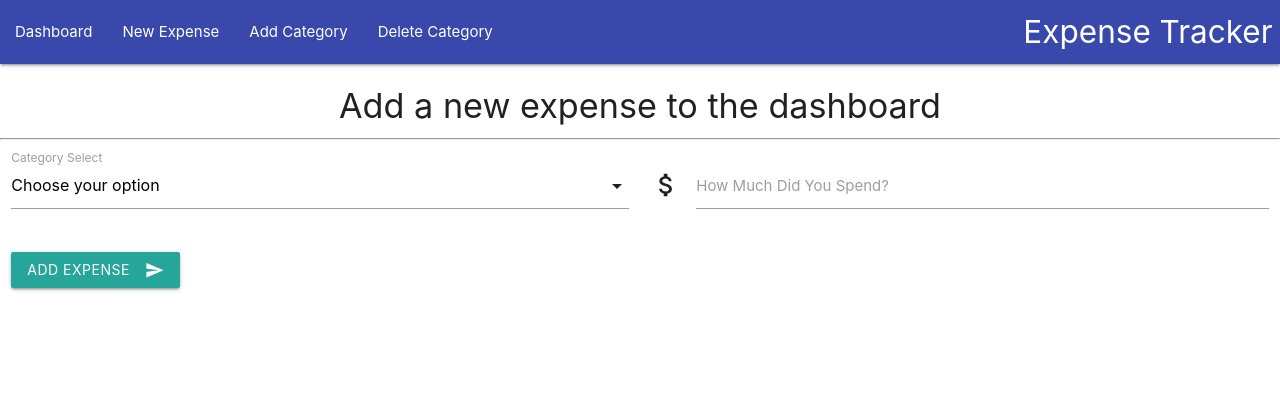
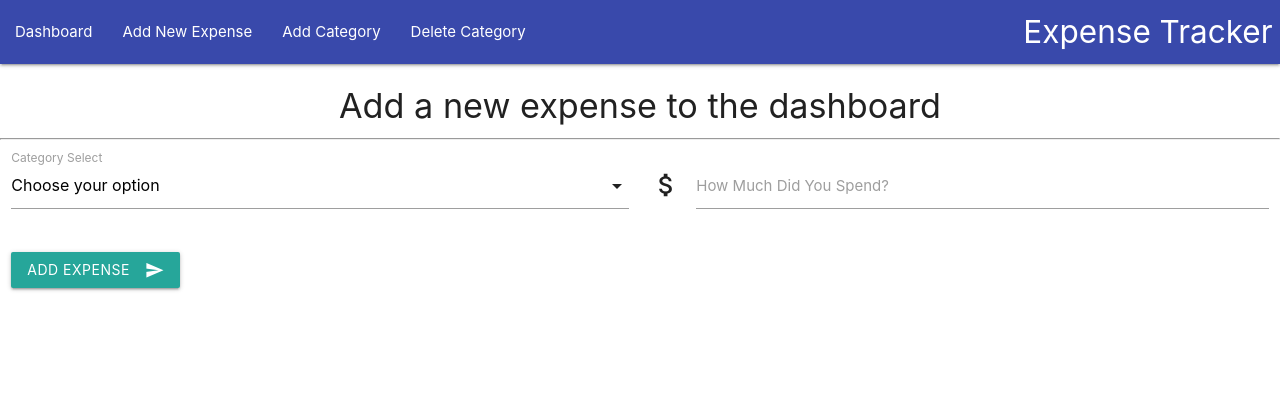
Before and after one commit to luigilangella/milestone-project-3, a Flask app: page /addExpense in a window 1280 px wide. Shown: the top 420 px of the page. Run offline with Flask 2, Linux system fonts and the light colour scheme; data that the repository does not hold is empty; parts of the project's set-up code (start-up, migrations or seed data) failed here and were passed over; some libraries are stand-ins or nearby versions.

Commit message:
Update app.py, fix addExpence functionality

```diff
--- a/app.py
+++ b/app.py
@@ -28,7 +28,7 @@ def addExpense():
 @app.route('/insertExpense', methods=['POST'])
 def insertExpense():
     all_categories = mongo.db.categories
-    all_categories.replace_one({ 'category_name': request.form.get('category_name') },{'category_name': request.form.get('category_name'),'value':int(request.form.get('value'))})
+    all_categories.update_one({'category_name': request.form.get('category_name')}, {'$inc': {'value':int(request.form.get('value'))}})
     return redirect(url_for('dashboard'))
 
 @app.route('/delete_category/<category_id>')
--- a/static/css/style.css
+++ b/static/css/style.css
@@ -6,6 +6,10 @@ body {
 
 main {
     flex: 1 0 auto;
+}
+
+strong {
+    font-size: x-large;
 }
 
 .page-footer .footer-copyright {
--- a/static/data/data.json
+++ b/static/data/data.json
@@ -1 +1 @@
-[{"_id": {"$oid": "5d501c461c9d440000042749"}, "category_name": "Home_Insurance", "value": 2000}, {"_id": {"$oid": "5d501c7e1c9d44000004274a"}, "category_name": "Electricity", "value": 220}, {"_id": {"$oid": "5d501caf1c9d44000004274b"}, "category_name": "Gas", "value": 85}, {"_id": {"$oid": "5d501cc41c9d44000004274c"}, "category_name": "Water_Sewer", "value": 55.0}, {"_id": {"$oid": "5d501cff1c9d44000004274d"}, "category_name": "Phone_Internet", "value": 45}, {"_id": {"$oid": "5d501d971c9d44000004274e"}, "category_name": "TV_Satellite", "value": 25.0}, {"_id": {"$oid": "5d501db21c9d44000004274f"}, "category_name": "Grocery", "value": 350}, {"_id": {"$oid": "5d60fe8a48f394d56187ec0c"}, "category_name": "Mortgage/Rent", "value": 675}]
+[{"_id": {"$oid": "5d501c461c9d440000042749"}, "category_name": "Home_Insurance", "value": 350}, {"_id": {"$oid": "5d501c7e1c9d44000004274a"}, "category_name": "Electricity", "value": 220}, {"_id": {"$oid": "5d501caf1c9d44000004274b"}, "category_name": "Gas", "value": 200}, {"_id": {"$oid": "5d501cc41c9d44000004274c"}, "category_name": "Water_Sewer", "value": 55.0}, {"_id": {"$oid": "5d501cff1c9d44000004274d"}, "category_name": "Phone_Internet", "value": 45}, {"_id": {"$oid": "5d501d971c9d44000004274e"}, "category_name": "TV_Satellite", "value": 25.0}, {"_id": {"$oid": "5d501db21c9d44000004274f"}, "category_name": "Grocery", "value": 350}, {"_id": {"$oid": "5d60fe8a48f394d56187ec0c"}, "category_name": "Mortgage/Rent", "value": 675}]
--- a/templates/base.html
+++ b/templates/base.html
@@ -12,7 +12,6 @@
     <link href="https://fonts.googleapis.com/icon?family=Material+Icons" rel="stylesheet">
     <!-- Compiled and minified CSS -->
     <link rel="stylesheet" href="https://cdnjs.cloudflare.com/ajax/libs/materialize/1.0.0/css/materialize.min.css">
-
 </head>
 
 <body>
@@ -23,7 +22,7 @@
                 <a href="#" data-target="mobile" class="sidenav-trigger"><i class="material-icons">menu</i></a>
                 <ul id="nav-mobile" class="left hide-on-med-and-down">
                     <li><a href="{{url_for('dashboard')}}">Dashboard</a></li>
-                    <li><a href="{{url_for('addExpense')}}">New Expense</a></li>
+                    <li><a href="{{url_for('addExpense')}}">Add New Expense</a></li>
                     <li><a href="{{url_for('addCategory')}}">Add Category</a></li>
                     <li><a href="{{url_for('editCategory')}}">Delete Category</a></li>
 
@@ -32,7 +31,7 @@
         </nav>
         <ul class="sidenav blue lighten-3" id="mobile">
             <li><a href="{{url_for('dashboard')}}">Dashboard</a></li>
-            <li><a href="{{url_for('addExpense')}}">New Expense</a></li>
+            <li><a href="{{url_for('addExpense')}}">Add New Expense</a></li>
             <li><a href="{{url_for('addCategory')}}">Add Category</a></li>
             <li><a href="{{url_for('editCategory')}}">Delete Category</a></li>
 
```
